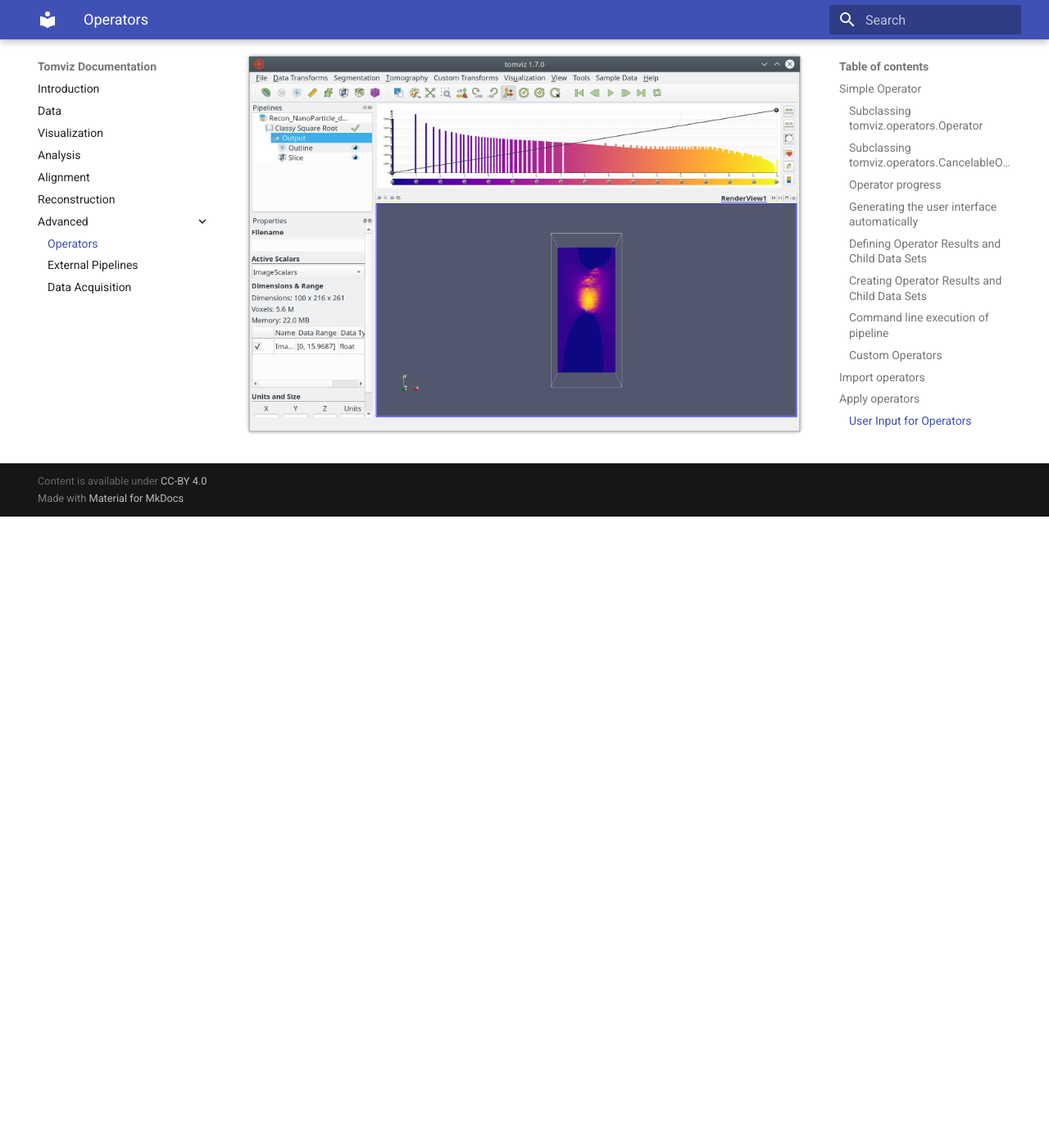
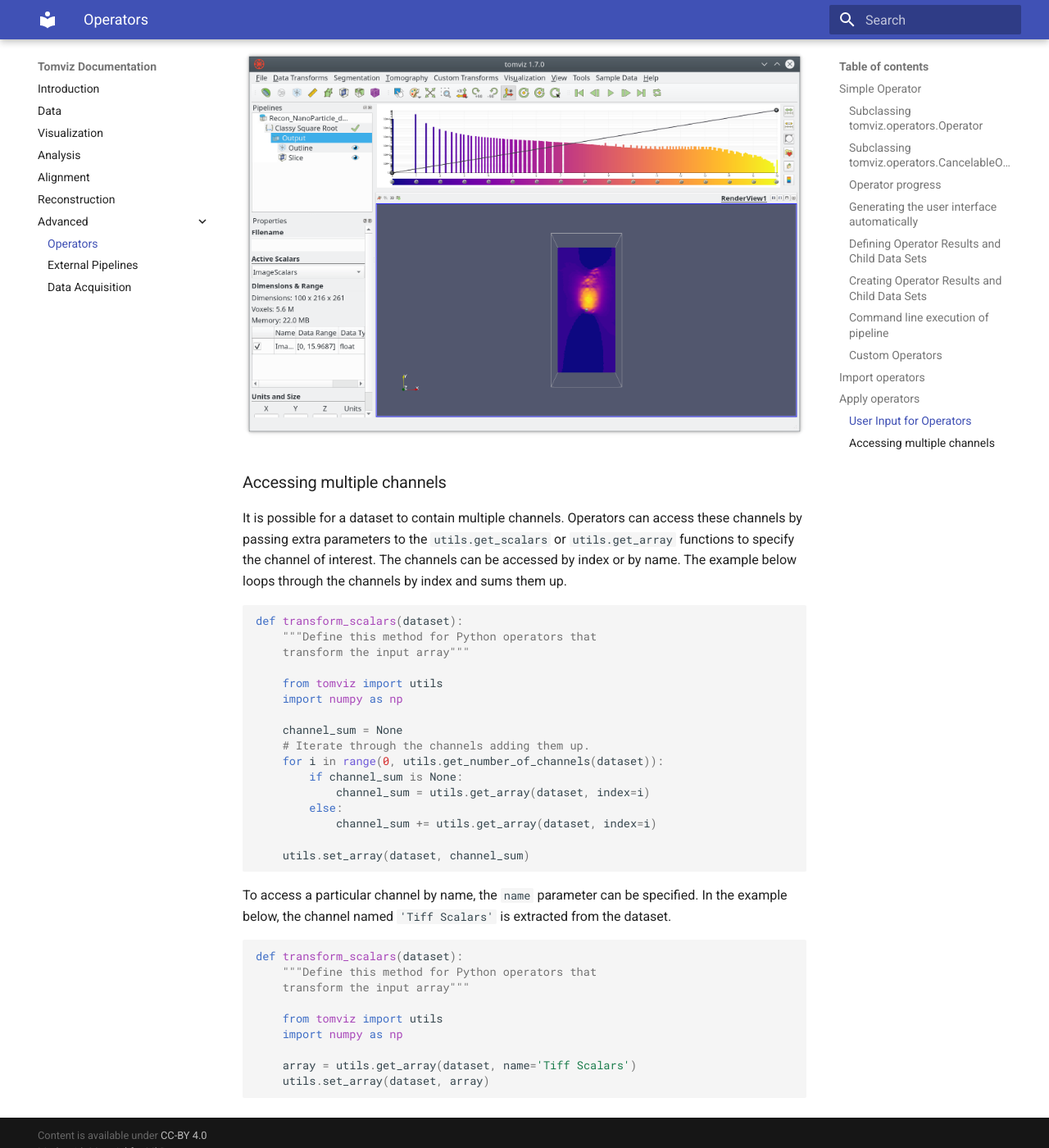
Before and after one commit to OpenChemistry/tomvizdocs, an MkDocs documentation site: the page built from docs/operator.md, in a window 1280 px wide and 1400 px high, scrolled down 10260 px. Shown: the whole window at 82% size. Built offline with MkDocs 1.6.1 and Material for MkDocs 9.7.7, drawn with Linux system fonts in a browser that asks for light colours; before the commit the page ends 10890 px from its top, so only the background shows below that.

Commit message:
Add section about multiple channels

````diff
--- a/docs/operator.md
+++ b/docs/operator.md
@@ -361,3 +361,49 @@
 application.
 
 ![Custom Transforms](img/custom_transforms_fancier3.png)
+
+###  Accessing multiple channels
+
+It is possible for a dataset to contain multiple channels. Operators can access
+these channels by passing extra parameters to the `utils.get_scalars` or
+`utils.get_array` functions to specify the channel of interest.  The channels can
+be accessed by index or by name. The example below loops through the channels by
+index and sums them up.
+
+```python
+
+def transform_scalars(dataset):
+    """Define this method for Python operators that
+    transform the input array"""
+
+    from tomviz import utils
+    import numpy as np
+
+    channel_sum = None
+    # Iterate through the channels adding them up.
+    for i in range(0, utils.get_number_of_channels(dataset)):
+        if channel_sum is None:
+            channel_sum = utils.get_array(dataset, index=i)
+        else:
+            channel_sum += utils.get_array(dataset, index=i)
+
+    utils.set_array(dataset, channel_sum)
+
+```
+
+To access a particular channel by name, the `name` parameter can be specified. In
+the example below, the channel named `'Tiff Scalars'` is extracted from the dataset.
+
+```python
+
+def transform_scalars(dataset):
+    """Define this method for Python operators that
+    transform the input array"""
+
+    from tomviz import utils
+    import numpy as np
+
+    array = utils.get_array(dataset, name='Tiff Scalars')
+    utils.set_array(dataset, array)
+
+```
````
